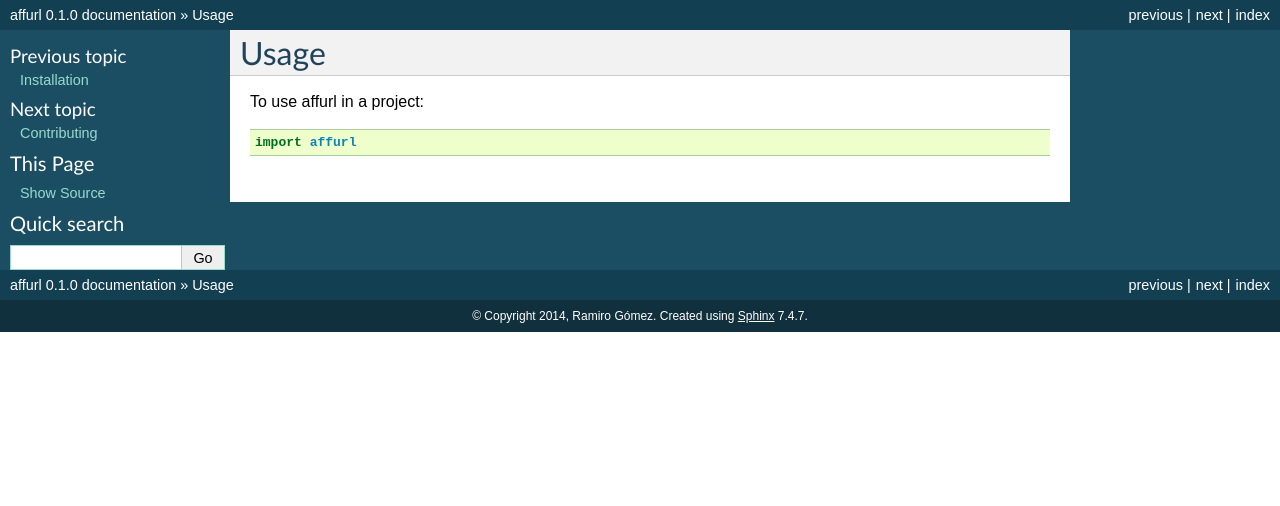
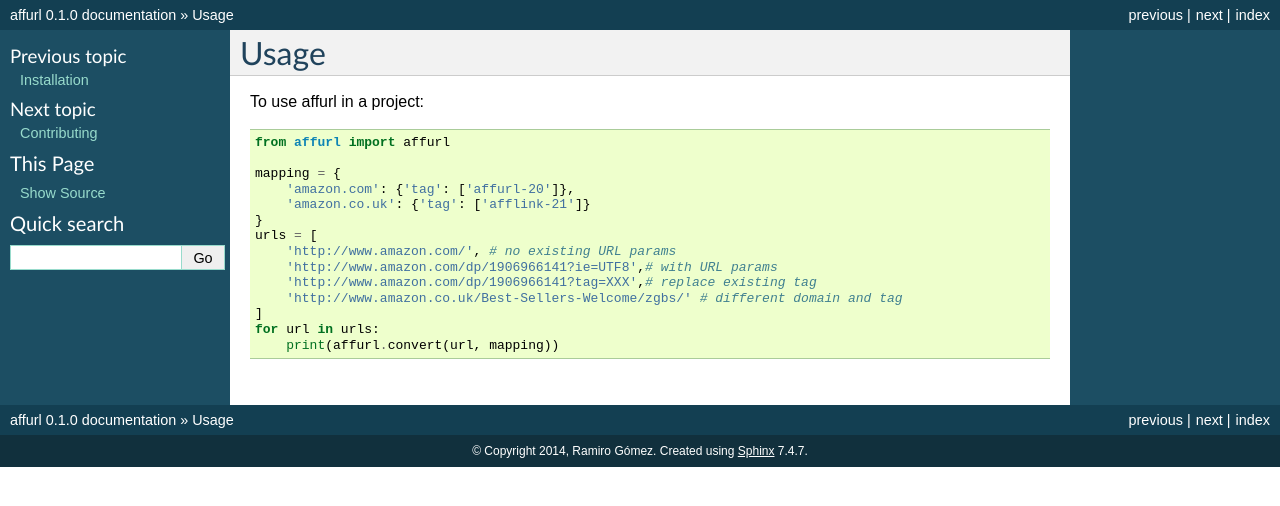
Before and after one commit to pombreda/affurl, a Sphinx documentation site: the page built from docs/usage.rst, in a window 1280 px wide. Shown: the top 506 px of the page. Built offline with Sphinx 7.4.7, drawn with Linux system fonts in a browser that asks for light colours.

Commit message:
generate docs

```diff
--- a/docs/usage.rst
+++ b/docs/usage.rst
@@ -2,6 +2,21 @@
 Usage
 ========
 
-To use affurl in a project::
+To use affurl in a project:
 
-    import affurl
+.. code:: python
+
+    from affurl import affurl
+
+    mapping = {
+        'amazon.com': {'tag': ['affurl-20']},
+        'amazon.co.uk': {'tag': ['afflink-21']}
+    }
+    urls = [
+        'http://www.amazon.com/', # no existing URL params
+        'http://www.amazon.com/dp/1906966141?ie=UTF8',# with URL params
+        'http://www.amazon.com/dp/1906966141?tag=XXX',# replace existing tag
+        'http://www.amazon.co.uk/Best-Sellers-Welcome/zgbs/' # different domain and tag
+    ]
+    for url in urls:
+        print(affurl.convert(url, mapping))
```
Also changed, not shown: docs/affurl.rst (added, +30 -0 lines), docs/modules.rst (added, +7 -0 lines), 1 other file.
